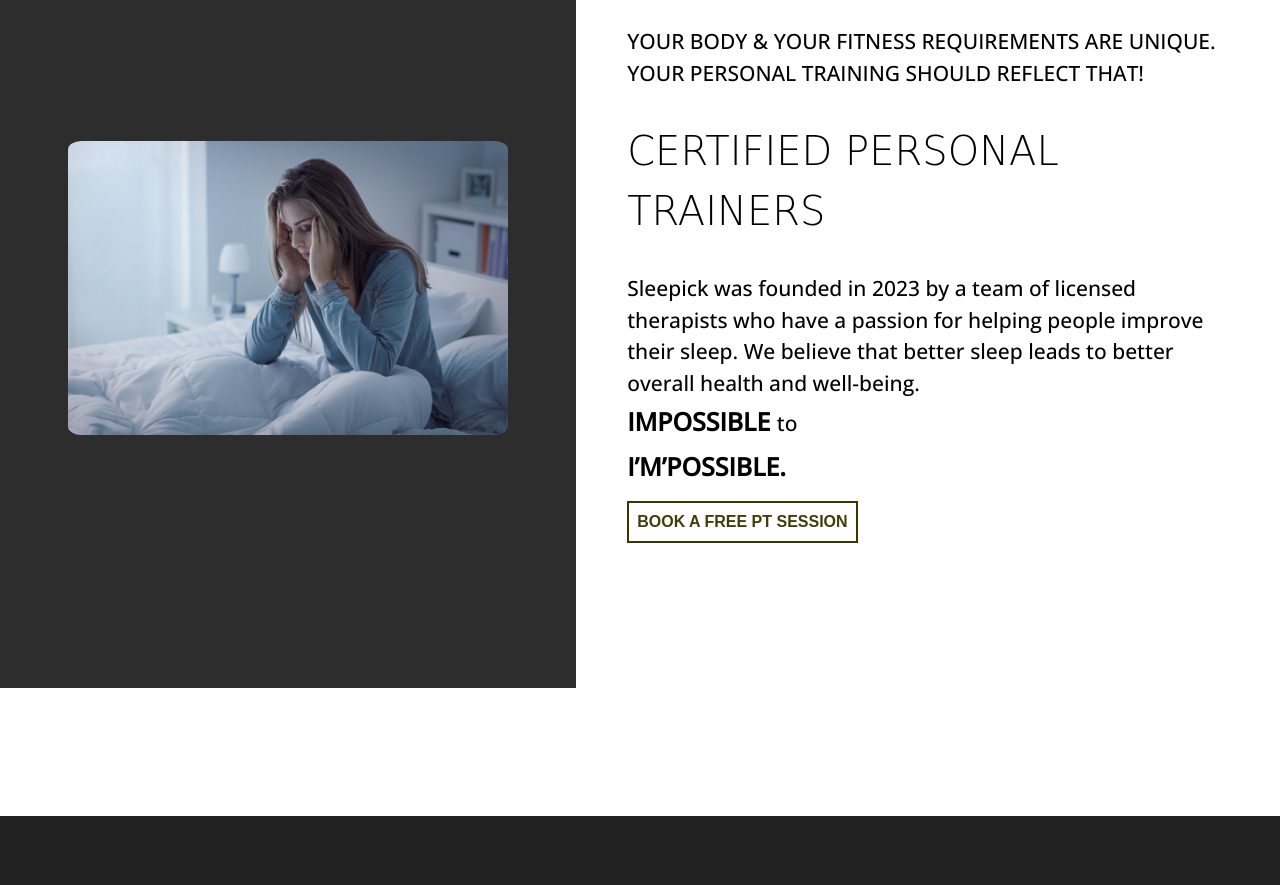
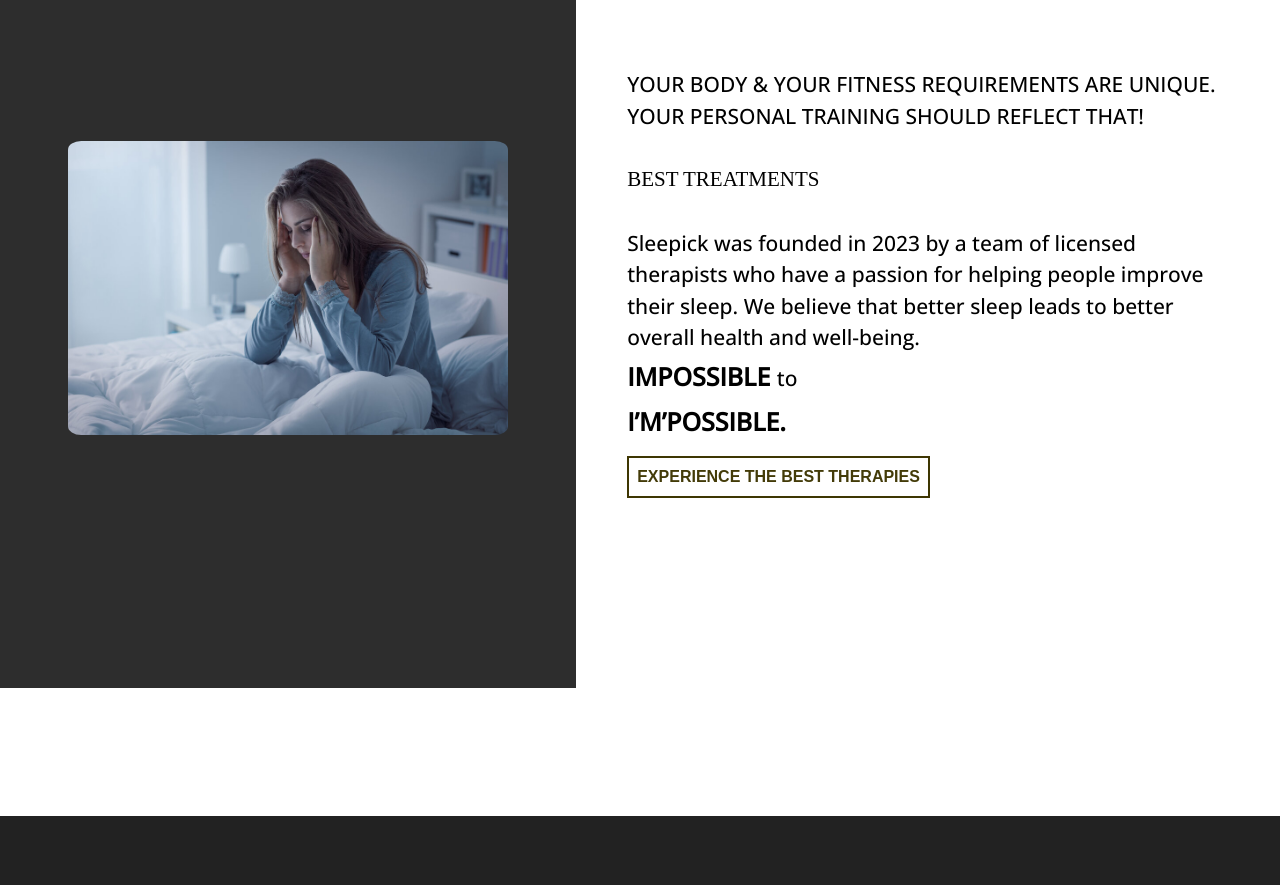
Before and after one commit to Omkar270048/harshh, a website: page html/index.html in a window 1280 px wide. Shown: the part 1040-1925 px from the top of the page. Drawn offline with nearby package versions, Linux system fonts and the light colour scheme; a web font is replaced by a local one.

Commit message:
Update index.html

```diff
--- a/html/index.html
+++ b/html/index.html
@@ -47,14 +47,14 @@
                     YOUR PERSONAL TRAINING SHOULD REFLECT THAT!
                 </p>
                 <br>
-                <p class="bold-text">CERTIFIED PERSONAL TRAINERS </p>
+                <p style="font-family:Times New Roman;">BEST TREATMENTS</p>
                 <br>
                 <p>Sleepick was founded in 2023 by a team of licensed therapists who have a passion for helping people
                     improve their sleep. We believe that better sleep leads to better overall health and well-being.<br>
                     <b> IMPOSSIBLE </b> to <br> <b>I’M’POSSIBLE.</b>
                 </p>
                 <div class="container">
-                     <a href="../signup.htm"> <button class="hollow-button">Book a Free PT Session</button>
+                     <a href="../signup.htm"> <button class="hollow-button">Experience The Best Therapies</button>
                 </div>
             </div>
         </div>
```
